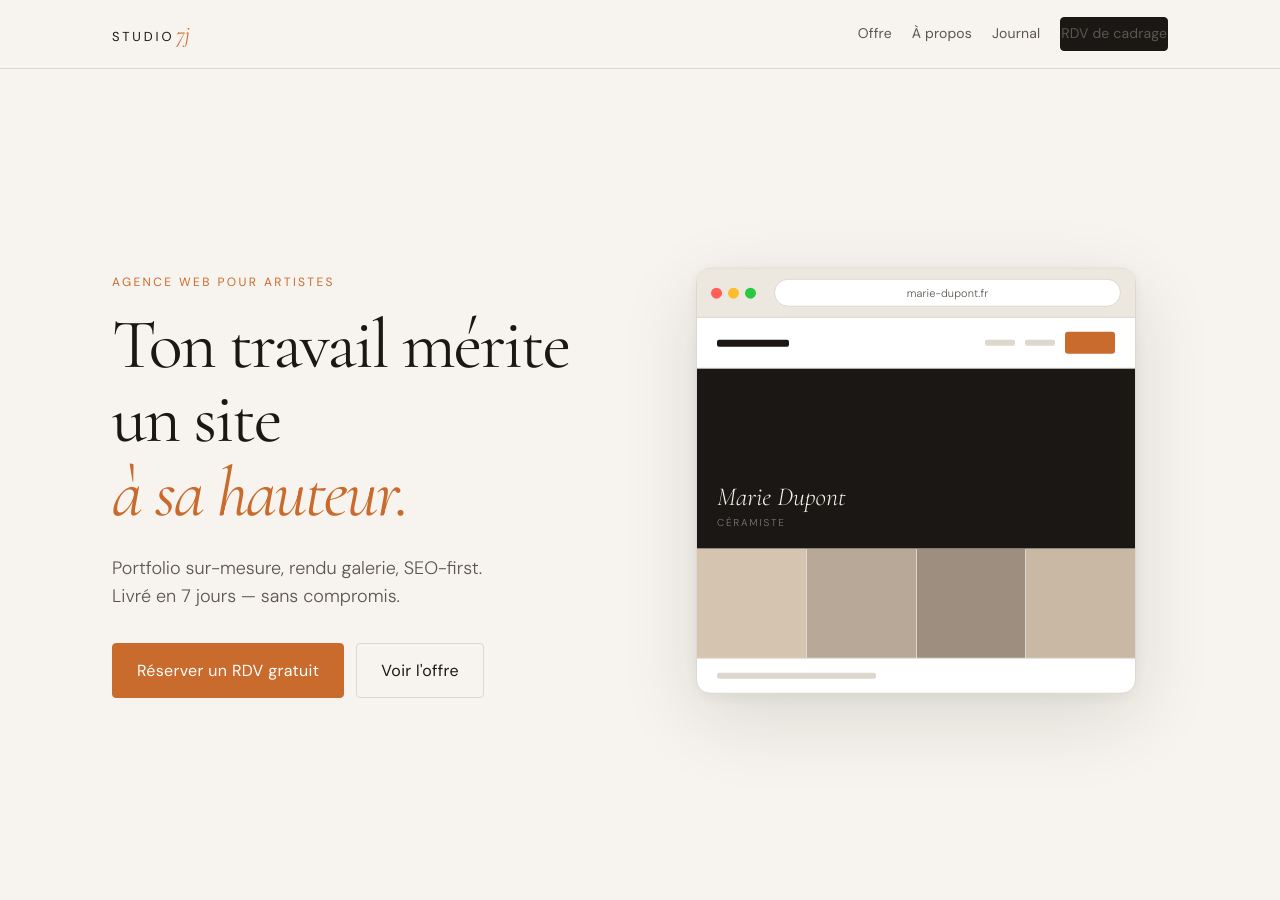
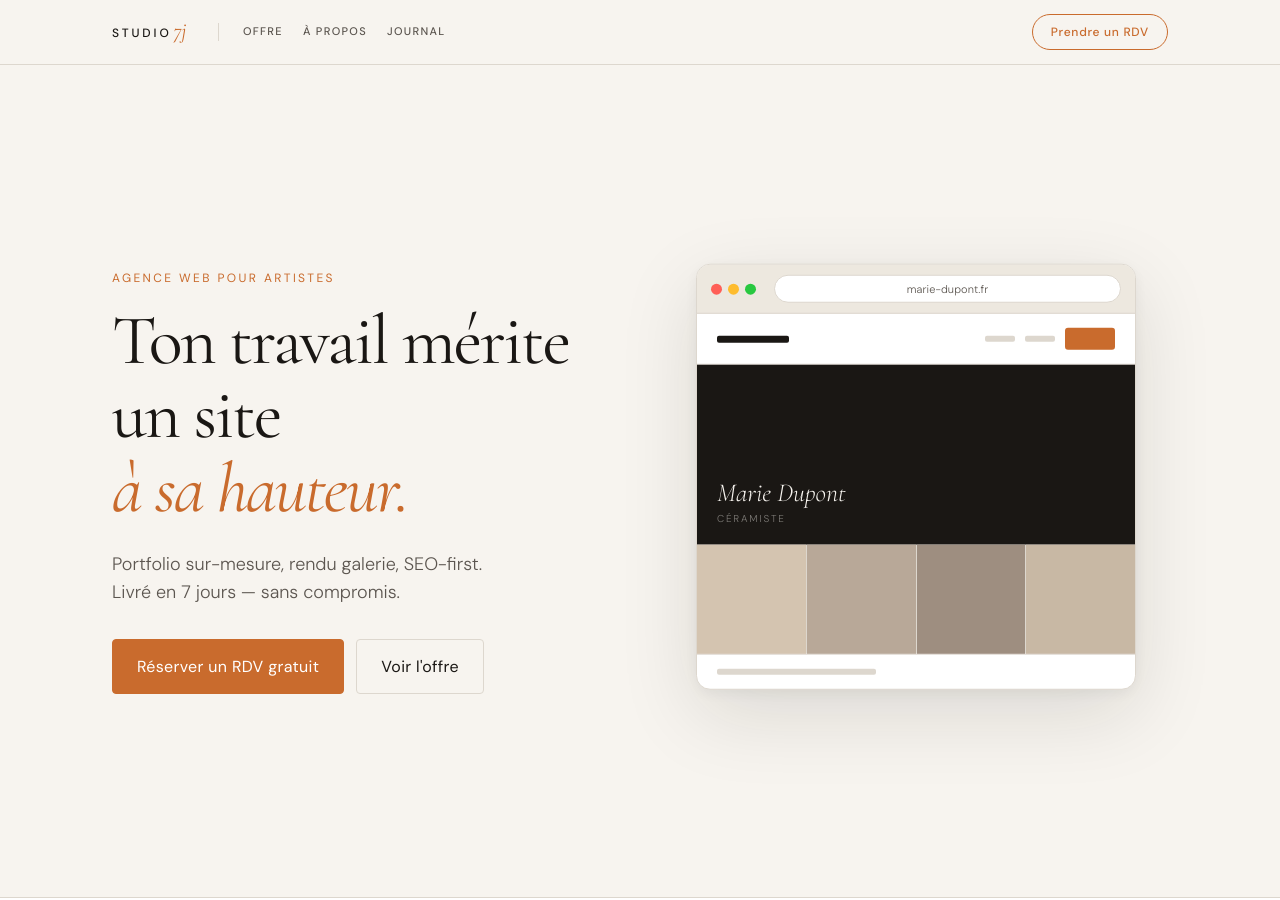
Before and after one commit to AldjiaDev/studio7j, a Jekyll site: the page built from index.md, in a window 1280 px wide and 900 px high. Built offline with Jekyll 4.4.1, drawn with Linux system fonts in a browser that asks for light colours; some of the changed text lies outside the part shown.

Commit message:
Navbar + footer : refonte premium agence
Navbar :
- Séparateur vertical fin entre logo et liens nav
- Liens en uppercase 11px, letter-spacing 0.12em, soulignement ochre au hover
- CTA "Prendre un RDV" : pill bordé ochre → filled au hover
- Hauteur 64px, logo brand__studio en font-weight 500

Footer :
- Pré-footer : bande "Tu as un projet ?" + CTA pill en ligne
- Logo identique à la navbar (cohérence)
- Description sobre, colonnes avec labels uppercase discrets
- Barre bottom : copyright minimaliste
- Watermark géant "Studio7j" en Cormorant italic (opacity 4%) — effet premium

Co-Authored-By: Claude Sonnet 4.6 <noreply@anthropic.com>

```diff
--- a/_includes/footer.html
+++ b/_includes/footer.html
@@ -1,13 +1,22 @@
 <footer class="site-footer">
+
+  <!-- Bande pré-footer -->
+  <div class="footer__prefooter">
+    <div class="footer__prefooter-inner">
+      <p class="footer__prefooter-text">Tu as un projet en tête ?</p>
+      <a class="footer__prefooter-cta" href="{{ '/pages/rdv/' | relative_url }}">Réserver un RDV de cadrage →</a>
+    </div>
+  </div>
+
+  <!-- Corps du footer -->
   <div class="site-footer__inner">
+    <div class="footer__top">
 
-    <div class="footer__top">
       <div class="footer__brand-col">
-        <a class="footer__logo" href="{{ '/' | relative_url }}">
+        <a class="footer__logo" href="{{ '/' | relative_url }}" aria-label="Studio7j">
           <span class="footer__logo-studio">Studio</span><span class="footer__logo-num">7j</span>
         </a>
-        <p class="footer__desc">Sites portfolio pour artistes et artisans.<br>Rendu galerie. Livré en 7 jours.</p>
-        <a class="footer__rdv-link" href="{{ '/pages/rdv/' | relative_url }}">Réserver un RDV de cadrage →</a>
+        <p class="footer__desc">Sites portfolio pour artistes<br>et artisans d'art.</p>
       </div>
 
       <div class="footer__nav-cols">
@@ -23,12 +32,16 @@
           <a href="{{ '/pages/contact/' | relative_url }}">Écrire un message</a>
         </div>
       </div>
+
     </div>
 
     <div class="footer__bottom">
-      <p>© {{ "now" | date: "%Y" }} Studio7j. Tous droits réservés.</p>
-      <p>Fait avec soin — hébergé sur GitHub Pages.</p>
+      <p>© {{ "now" | date: "%Y" }} Studio7j</p>
+      <p>Fait avec soin — hébergé sur GitHub Pages</p>
     </div>
+  </div>
 
-  </div>
+  <!-- Watermark -->
+  <p class="footer__watermark" aria-hidden="true">Studio7j</p>
+
 </footer>
--- a/_includes/header.html
+++ b/_includes/header.html
@@ -2,17 +2,18 @@
   <div class="site-header__inner">
 
     <a class="brand" href="{{ '/' | relative_url }}" aria-label="Studio7j — Accueil">
-      <span class="brand__name">
-        <span class="brand__studio">Studio</span><span class="brand__num">7j</span>
-      </span>
+      <span class="brand__studio">Studio</span><span class="brand__num">7j</span>
     </a>
+
+    <span class="nav__divider" aria-hidden="true"></span>
 
     <nav class="nav" aria-label="Navigation principale">
       <a href="{{ '/pages/offre/' | relative_url }}">Offre</a>
       <a href="{{ '/pages/a-propos/' | relative_url }}">À propos</a>
       <a href="{{ '/pages/journal/' | relative_url }}">Journal</a>
-      <a class="nav__cta" href="{{ '/pages/rdv/' | relative_url }}">RDV de cadrage</a>
     </nav>
+
+    <a class="nav__cta" href="{{ '/pages/rdv/' | relative_url }}">Prendre un RDV</a>
 
   </div>
 </header>
--- a/assets/css/main.css
+++ b/assets/css/main.css
@@ -108,9 +108,9 @@ em         { font-style: italic; }
   position: sticky;
   top: 0;
   z-index: 100;
-  background: rgba(247, 244, 239, 0.96);
-  backdrop-filter: blur(16px);
-  -webkit-backdrop-filter: blur(16px);
+  background: rgba(247, 244, 239, 0.97);
+  backdrop-filter: blur(20px);
+  -webkit-backdrop-filter: blur(20px);
   border-bottom: 1px solid var(--sand);
 }
 
@@ -118,33 +118,26 @@ em         { font-style: italic; }
   max-width: var(--max);
   margin: 0 auto;
   padding: 0 var(--s8);
-  height: 68px;
+  height: 64px;
   display: flex;
   align-items: center;
-  justify-content: space-between;
   gap: var(--s6);
 }
 
 /* Logo */
 .brand {
-  display: flex;
+  display: inline-flex;
   align-items: baseline;
   gap: 2px;
-  line-height: 1;
   flex-shrink: 0;
-}
-
-.brand__name {
-  display: flex;
-  align-items: baseline;
-  gap: 2px;
+  margin-right: var(--s2);
 }
 
 .brand__studio {
   font-family: var(--font-body);
-  font-weight: 400;
-  font-size: 13px;
-  letter-spacing: 0.22em;
+  font-weight: 500;
+  font-size: 12px;
+  letter-spacing: 0.24em;
   text-transform: uppercase;
   color: var(--ink);
 }
@@ -152,62 +145,75 @@ em         { font-style: italic; }
 .brand__num {
   font-family: var(--font-display);
   font-style: italic;
-  font-size: 22px;
+  font-size: 21px;
   font-weight: 400;
   letter-spacing: -0.02em;
   color: var(--ochre);
   line-height: 1;
 }
 
+/* Séparateur vertical logo / nav */
+.nav__divider {
+  width: 1px;
+  height: 18px;
+  background: var(--sand);
+  flex-shrink: 0;
+}
+
 /* Navigation */
 .nav {
   display: flex;
   align-items: center;
   gap: var(--s5);
+  flex: 1;
 }
 
 .nav a {
-  font-size: var(--text-sm);
-  font-weight: 400;
-  color: var(--stone);
-  letter-spacing: 0.01em;
+  font-size: 11px;
+  font-weight: 500;
+  text-transform: uppercase;
+  letter-spacing: 0.12em;
+  color: var(--stone);
   transition: color var(--ease);
-  padding: var(--s1) 0;
   position: relative;
-}
-
-/* Soulignement animé sur hover */
-.nav a:not(.nav__cta)::after {
+  padding-bottom: 2px;
+}
+
+.nav a::after {
   content: '';
   position: absolute;
-  bottom: -2px;
+  bottom: -1px;
   left: 0;
   width: 0;
   height: 1px;
-  background: var(--ink);
-  transition: width var(--ease);
-}
-
-.nav a:not(.nav__cta):hover { color: var(--ink); }
-.nav a:not(.nav__cta):hover::after { width: 100%; }
-
+  background: var(--ochre);
+  transition: width 250ms ease;
+}
+
+.nav a:hover        { color: var(--ink); }
+.nav a:hover::after { width: 100%; }
+
+/* CTA pill */
 .nav__cta {
-  color: var(--white);
-  background: var(--ink);
-  border: 1px solid var(--ink);
-  padding: 8px var(--s5);
-  border-radius: var(--radius);
-  font-size: var(--text-sm);
-  font-weight: 400;
-  letter-spacing: 0.01em;
+  margin-left: auto;
+  font-size: 12px;
+  font-weight: 500;
+  letter-spacing: 0.06em;
+  color: var(--ochre);
+  border: 1.5px solid var(--ochre);
+  padding: 7px 18px;
+  border-radius: 999px;
   transition: background var(--ease), color var(--ease);
+  white-space: nowrap;
+  flex-shrink: 0;
 }
 
 .nav__cta:hover {
   background: var(--ochre);
-  border-color: var(--ochre);
   color: var(--white);
 }
+
+.nav__cta::after { display: none; }
 
 /* ── TYPOGRAPHIE ─────────────────────────────────────── */
 .h1, h1 {
@@ -509,29 +515,71 @@ textarea { resize: vertical; min-height: 120px; }
 .site-footer {
   background: var(--ink);
   margin-top: var(--s24);
-}
-
+  overflow: hidden;
+}
+
+/* Pré-footer — bande CTA */
+.footer__prefooter {
+  border-bottom: 1px solid rgba(255,255,255,0.08);
+}
+
+.footer__prefooter-inner {
+  max-width: var(--max);
+  margin: 0 auto;
+  padding: var(--s8) var(--s8);
+  display: flex;
+  align-items: center;
+  justify-content: space-between;
+  gap: var(--s6);
+}
+
+.footer__prefooter-text {
+  font-family: var(--font-display);
+  font-style: italic;
+  font-size: var(--text-xl);
+  font-weight: 400;
+  color: var(--cream);
+  letter-spacing: -0.02em;
+  line-height: 1;
+}
+
+.footer__prefooter-cta {
+  font-size: var(--text-sm);
+  font-weight: 500;
+  color: var(--ochre);
+  border: 1.5px solid var(--ochre);
+  padding: 10px var(--s6);
+  border-radius: 999px;
+  letter-spacing: 0.02em;
+  white-space: nowrap;
+  transition: background var(--ease), color var(--ease);
+  flex-shrink: 0;
+}
+
+.footer__prefooter-cta:hover {
+  background: var(--ochre);
+  color: var(--white);
+}
+
+/* Corps footer */
 .site-footer__inner {
   max-width: var(--max);
   margin: 0 auto;
-  padding: var(--s16) var(--s8) 0;
-}
-
-/* Section haute : brand + nav */
+  padding: var(--s12) var(--s8) 0;
+}
+
 .footer__top {
   display: grid;
   grid-template-columns: 1fr auto;
   gap: var(--s16);
-  padding-bottom: var(--s12);
-  border-bottom: 1px solid rgba(255,255,255,0.08);
-}
-
-/* Colonne brand */
+  padding-bottom: var(--s10);
+  border-bottom: 1px solid rgba(255,255,255,0.07);
+}
+
 .footer__brand-col {
   display: flex;
   flex-direction: column;
   gap: var(--s4);
-  max-width: 320px;
 }
 
 .footer__logo {
@@ -543,9 +591,9 @@ textarea { resize: vertical; min-height: 120px; }
 
 .footer__logo-studio {
   font-family: var(--font-body);
-  font-weight: 400;
-  font-size: 13px;
-  letter-spacing: 0.22em;
+  font-weight: 500;
+  font-size: 12px;
+  letter-spacing: 0.24em;
   text-transform: uppercase;
   color: var(--cream);
 }
@@ -553,7 +601,7 @@ textarea { resize: vertical; min-height: 120px; }
 .footer__logo-num {
   font-family: var(--font-display);
   font-style: italic;
-  font-size: 22px;
+  font-size: 21px;
   font-weight: 400;
   color: var(--ochre);
   letter-spacing: -0.02em;
@@ -561,22 +609,11 @@ textarea { resize: vertical; min-height: 120px; }
 
 .footer__desc {
   font-size: var(--text-sm);
-  color: rgba(247,244,239,0.55);
+  color: rgba(247,244,239,0.45);
   font-weight: 400;
   line-height: 1.65;
 }
 
-.footer__rdv-link {
-  font-size: var(--text-sm);
-  color: var(--ochre);
-  font-weight: 400;
-  transition: color var(--ease);
-  display: inline-block;
-}
-
-.footer__rdv-link:hover { color: #E8894A; }
-
-/* Colonnes navigation */
 .footer__nav-cols {
   display: flex;
   gap: var(--s12);
@@ -586,40 +623,56 @@ textarea { resize: vertical; min-height: 120px; }
   display: flex;
   flex-direction: column;
   gap: var(--s3);
-  min-width: 140px;
+  min-width: 130px;
 }
 
 .footer__col-label {
-  font-size: var(--text-xs);
-  font-weight: 400;
+  font-size: 10px;
+  font-weight: 500;
   text-transform: uppercase;
-  letter-spacing: 0.18em;
-  color: rgba(247,244,239,0.35);
-  margin-bottom: var(--s1);
+  letter-spacing: 0.20em;
+  color: rgba(247,244,239,0.25);
+  margin-bottom: var(--s2);
 }
 
 .footer__col a {
   font-size: var(--text-sm);
-  color: rgba(247,244,239,0.65);
+  color: rgba(247,244,239,0.55);
   font-weight: 400;
   transition: color var(--ease);
 }
 
 .footer__col a:hover { color: var(--cream); }
 
-/* Barre du bas */
 .footer__bottom {
   display: flex;
   justify-content: space-between;
   align-items: center;
-  padding: var(--s5) 0 var(--s8);
+  padding: var(--s5) 0 var(--s6);
   gap: var(--s4);
 }
 
 .footer__bottom p {
-  font-size: var(--text-xs);
-  color: rgba(247,244,239,0.30);
-  font-weight: 400;
+  font-size: 11px;
+  color: rgba(247,244,239,0.22);
+  font-weight: 400;
+}
+
+/* Grand watermark en bas */
+.footer__watermark {
+  font-family: var(--font-display);
+  font-style: italic;
+  font-size: clamp(80px, 14vw, 200px);
+  font-weight: 300;
+  color: rgba(255,255,255,0.04);
+  text-align: center;
+  line-height: 0.85;
+  letter-spacing: -0.04em;
+  padding: 0 var(--s4) 0;
+  margin: 0;
+  user-select: none;
+  pointer-events: none;
+  display: block;
 }
 
 /* ── DIVIDER ─────────────────────────────────────────── */
@@ -2043,33 +2096,21 @@ textarea { resize: vertical; min-height: 120px; }
 }
 
 @media (max-width: 860px) {
-  .footer__top {
-    grid-template-columns: 1fr;
-    gap: var(--s10);
-  }
-  .footer__brand-col { max-width: 100%; }
+  .footer__top { grid-template-columns: 1fr; gap: var(--s10); }
+  .footer__prefooter-text { font-size: var(--text-lg); }
+}
+
+@media (max-width: 600px) {
+  .footer__prefooter-inner { flex-direction: column; align-items: flex-start; }
 }
 
 @media (max-width: 520px) {
-  .site-header__inner {
-    padding: 0 var(--s4);
-    height: 60px;
-  }
-
+  .site-header__inner { padding: 0 var(--s4); height: 58px; }
   .nav { gap: var(--s3); }
-
-  /* Masque les liens nav sauf le CTA sur mobile */
   .nav a:not(.nav__cta) { display: none; }
-
+  .nav__divider { display: none; }
   .h1, h1 { font-size: 32px; }
-
   .site-footer { margin-top: var(--s16); }
-
   .footer__nav-cols { flex-direction: column; gap: var(--s8); }
-
-  .footer__bottom {
-    flex-direction: column;
-    align-items: flex-start;
-    gap: var(--s2);
-  }
-}
+  .footer__bottom { flex-direction: column; align-items: flex-start; gap: var(--s1); }
+}
```
